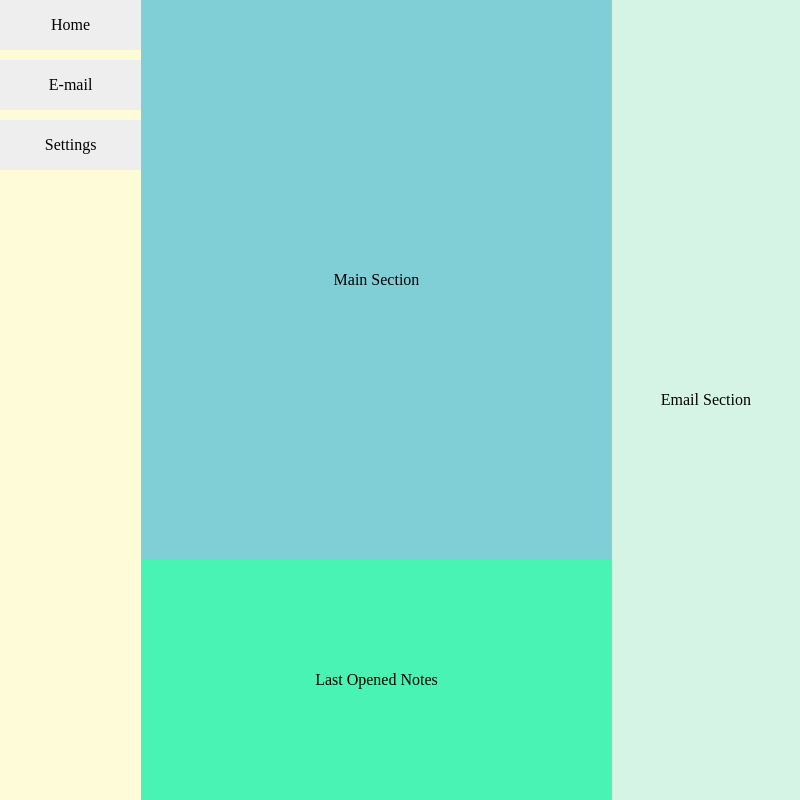
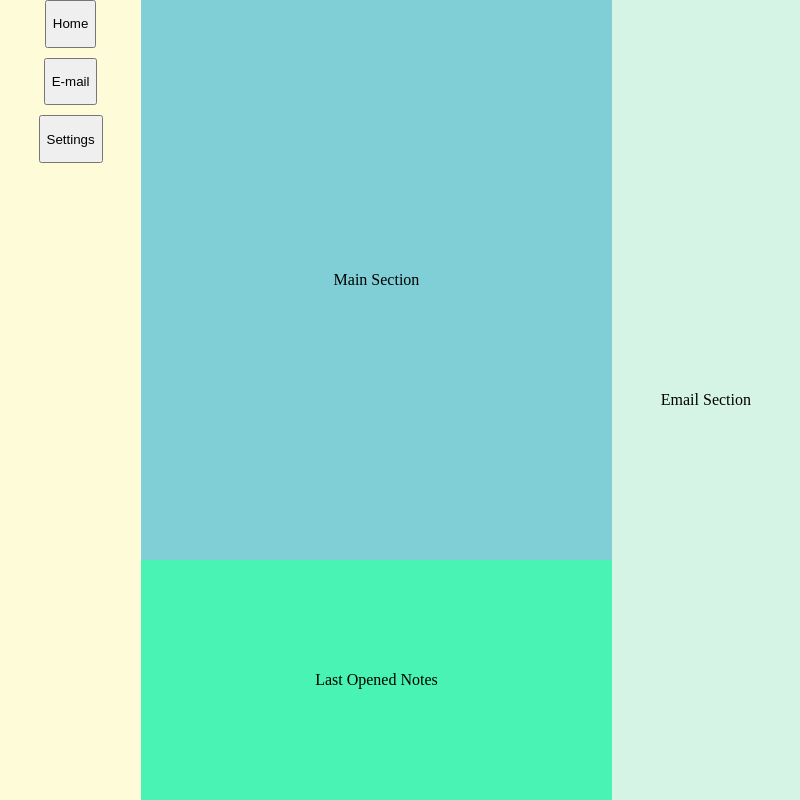
Before and after one commit to DorukAytekin07/Notes-Dashboard, an Electron app: page index.html in a window 800 px wide. Drawn offline with Linux system fonts and the light colour scheme; no server answers.

Commit message:
code the navbar presistent pages

```diff
--- a/index.html
+++ b/index.html
@@ -11,15 +11,26 @@
 
 <body>
   <nav class="navbar" id="navbar">
-    <div id="courses">
-      <p>Home</p>
+
+    <div id="home-page">
+      <button id="pages">
+        <p>Home</p>
+      </button>
     </div>
-    <div id="courses">
-      <p>E-mail</p>
+
+    <div id="email-page">
+      <button id="pages">
+        <p>E-mail</p>
+      </button>
     </div>
-    <div id="courses">
-      <p>Settings</p>
+
+    <div id="settings-page">
+      <button id="pages">
+        <p>Settings</p>
+      </button>
     </div>
+
+
   </nav>
   <section class="main">
     Main Section
```
